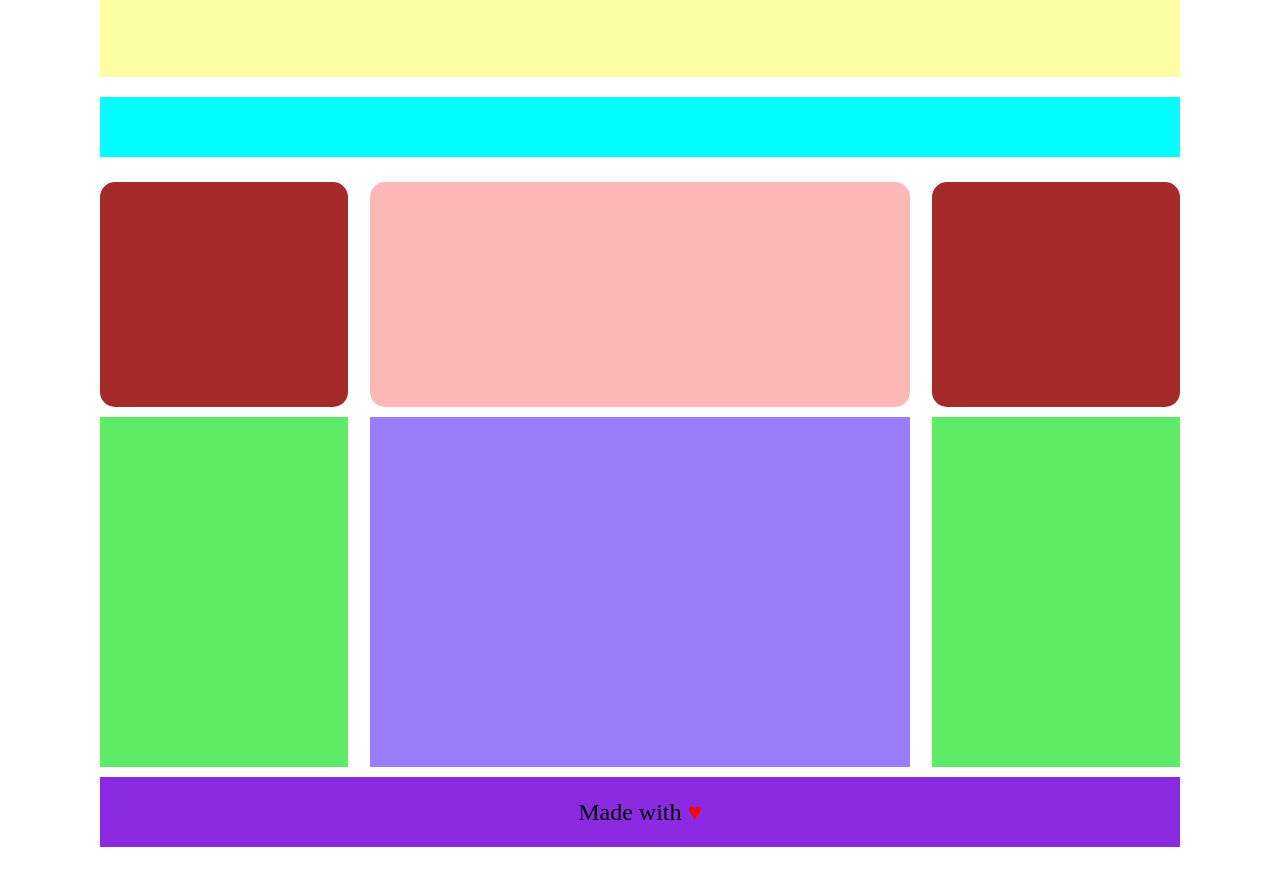
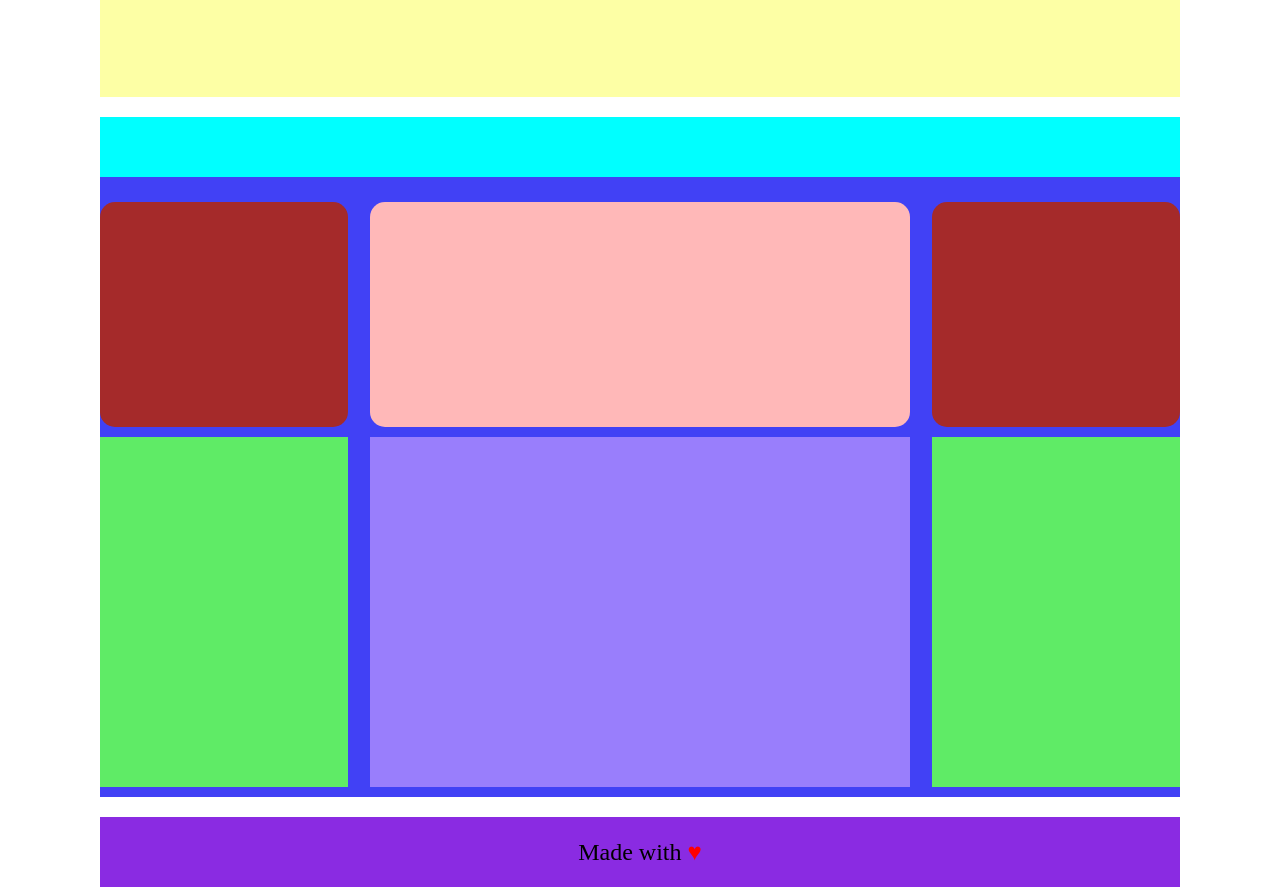
Before and after one commit to SirAlyon/htmlcss-struttura-wp, a plain HTML site: page index.html in a window 1280 px wide. Shown: the part 643-1530 px from the top of the page. Before the commit the page ends 1490 px from the top, so only its background shows below. Drawn offline with Linux system fonts and the light colour scheme.

Commit message:
Final Commit

```diff
--- a/css/style.css
+++ b/css/style.css
@@ -43,6 +43,7 @@ body{
     height: 600px;
     background-color: rgba(253, 255, 165, 1);
     position: relative;
+    margin: 20px 0px;
 
 }
 
@@ -58,10 +59,14 @@ body{
     text-align: center;
 }
 
+main>section{
+    background-color: rgb(65, 65, 245);
+}
+
 .leadership{
     height: 60px;
     background-color: aqua;
-    margin: 20px 0px;
+    margin-bottom: 20px;
 }
 
 .articles{
@@ -112,6 +117,7 @@ body{
 #site_footer{
     height: 70px;
     background-color: blueviolet;
+    margin-top: 20px;
 }
 
 footer>div span:first-child{
--- a/index.html
+++ b/index.html
@@ -20,6 +20,7 @@
         <div class="content">
             <div class="content-text">My text will be here</div>
         </div>
+        <section>
             <div class="leadership"></div>
             <div class="articles">
                 <div class="row clearfix">
@@ -32,8 +33,9 @@
                     <div></div>
                     <aside class="article-text"></aside>
                 </div>
+
             </div>
-
+        </section>
     </main>
 
     <!-- /#site_footer -->
```
Lines whose indentation alone changed are shown as unchanged.
